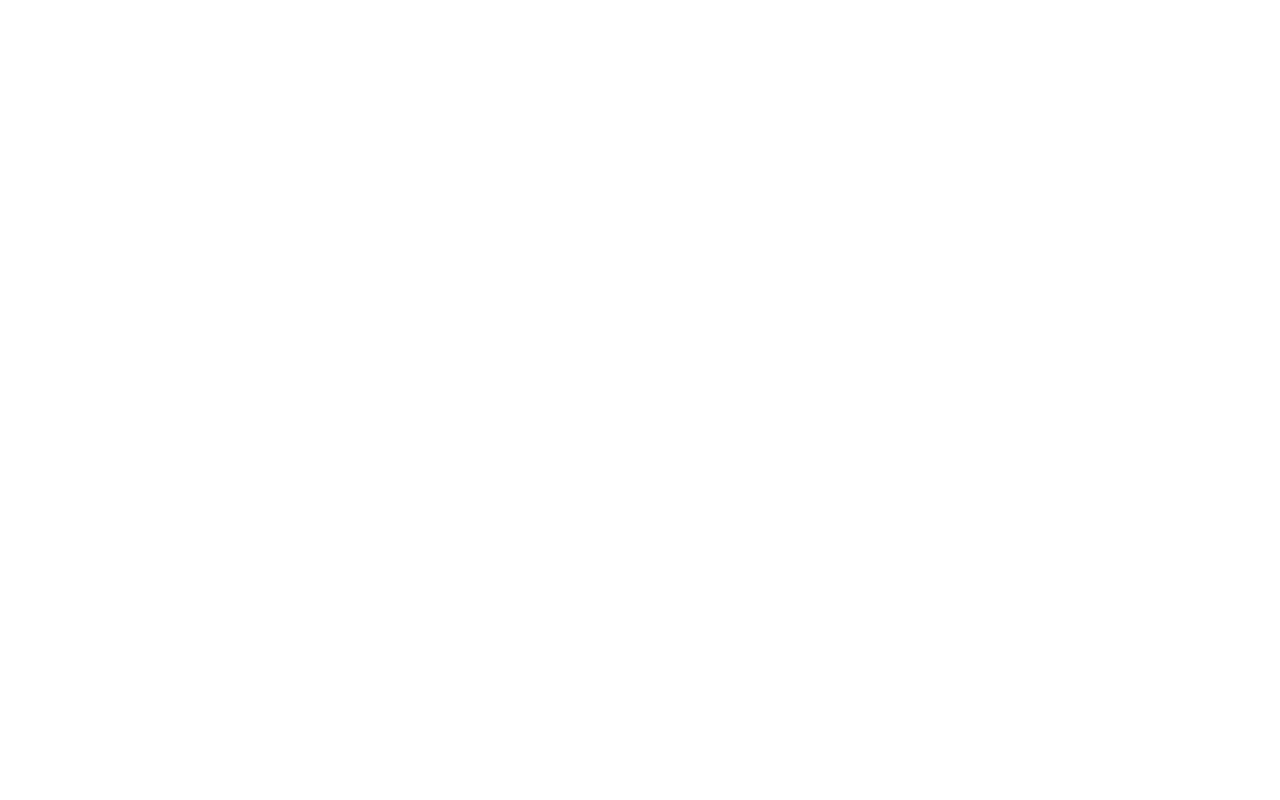
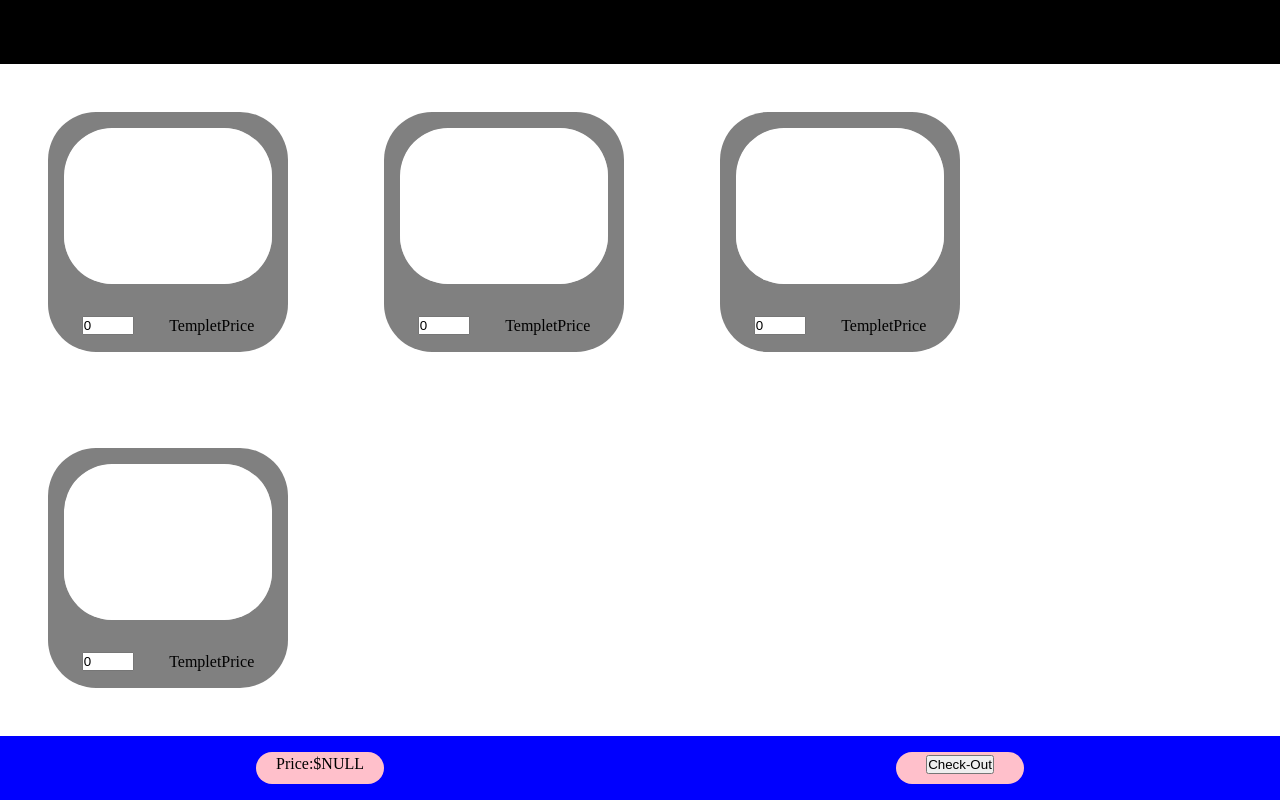
Before and after one commit to kaedyn1029/restaurant, a plain HTML site: page index.html in a window 1280 px wide. Drawn offline with Linux system fonts and the light colour scheme.

Commit message:
set up templit for main page

```diff
--- a/index.css
+++ b/index.css
@@ -3,3 +3,87 @@
     padding: 0;
     box-sizing: border-box;
 }
+
+input{
+    width: 25%;
+}
+
+main{
+    display: flex;
+    height: calc(100vh - 8em);
+    flex-wrap: wrap;
+}
+
+header{
+    background-color: black;
+    height: 4em;
+}
+
+footer{
+    background-color: blue;
+    height: 4em;
+    display: flex;
+}
+
+footer div{
+    margin: auto;
+    width: 10%;
+    height: 100%;
+    background-color: pink;
+    border-radius: 3em;
+    height: 50%;
+}
+
+footer div *{
+    margin: auto;
+    text-align: center;
+    display: block;
+    margin-top: 2%;
+}
+
+.item{
+    border-radius: 3em;
+    width: 15em;
+    height: 15em;
+    margin: 3em;
+    padding: 1em;
+    background-color: gray;
+}
+
+.image{
+    height: 75%;
+    width: 100%;
+    background-color: lightgray;
+    border-radius: 3em;
+    margin: auto;
+    margin-bottom: 2em;
+    overflow: hidden;
+    display: grid;
+    grid-template: img;
+}
+
+.image:hover img{
+    opacity: 0;
+}
+
+.image img{
+    height: 100%;
+    border-radius: 3em;
+    transition: opacity .5s;
+    grid-area: img;
+    z-index: 1;
+}
+
+.image p {
+    padding: 1em;
+    grid-area: txt;
+    z-index: 0;
+}
+
+.price{
+    display: flex;
+}
+
+.price *{
+    margin:auto;
+}
--- a/index.html
+++ b/index.html
@@ -5,7 +5,60 @@
         <link rel = "stylesheet" href = "index.css">
     </head>
     <body>
-
+        <header>
+        </header>
+        <main>
+            <!--Templet menu items -->
+            <div class="item">
+                <div class="image">
+                    <img src="images/cat.jpg">
+                    <p>hi</p>
+                </div>
+                <div class="price">
+                    <input type="number" value="0">
+                    <p>TempletPrice</p>
+                </div>
+            </div>
+            <div class="item">
+                <div class="image">
+                    <img src="images/cat.jpg">
+                    <p>hi</p>
+                </div>
+                <div class="price">
+                    <input type="number" value="0">
+                    <p>TempletPrice</p>
+                </div>
+            </div>
+            <div class="item">
+                <div class="image">
+                    <img src="images/cat.jpg">
+                    <p>hi</p>
+                </div>
+                <div class="price">
+                    <input type="number" value="0">
+                    <p>TempletPrice</p>
+                </div>
+            </div>
+            <div class="item">
+                <div class="image">
+                    <img src="images/cat.jpg">
+                    <p>hi</p>
+                </div>
+                <div class="price">
+                    <input type="number" value="0">
+                    <p>TempletPrice</p>
+                </div>
+            </div>
+            <!--end Templet-->
+        </main>
+        <footer>
+            <div>
+                <p>Price:$NULL</p>
+            </div>
+            <div>
+                <button>Check-Out</button>
+            </div>
+        </footer>
     </body>
     <script src = "index.js"></script>
 </html>
```
Also changed, not shown: images/cat.jpg (added).
